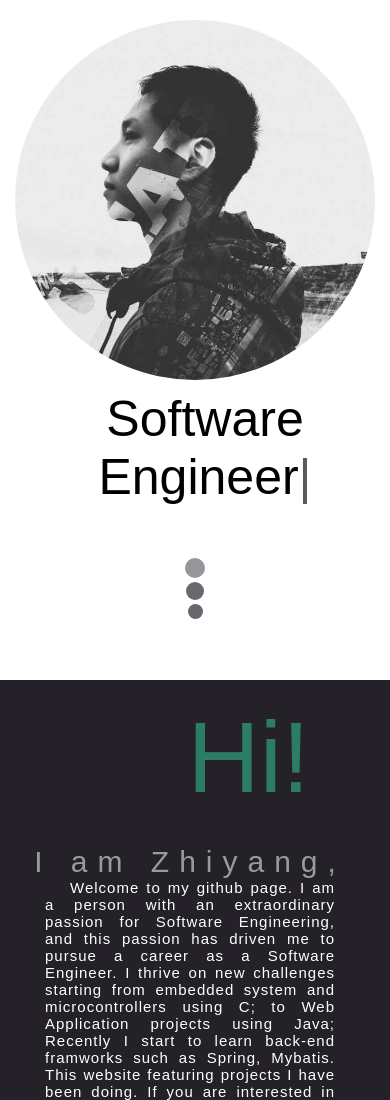
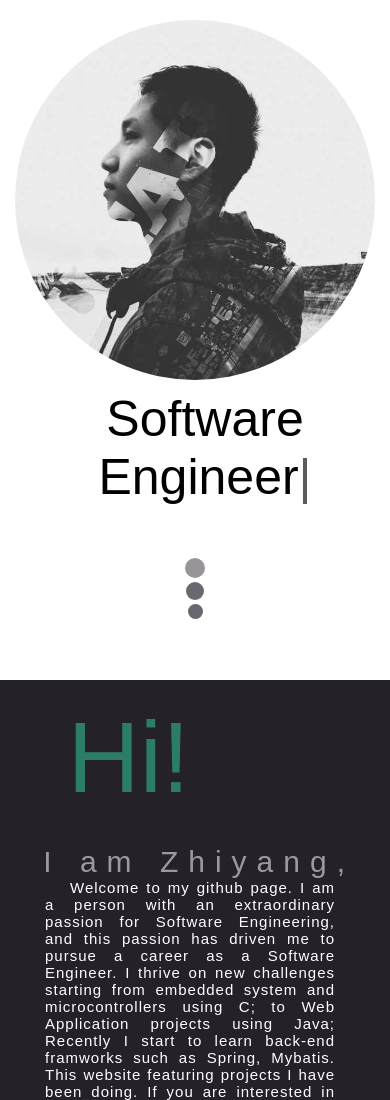
Before and after one commit to ZhiyangLin/zhiyanglin.github.io, a plain HTML site: page index.html in a window 390 px wide. Shown: the top 1100 px of the page. Drawn offline with Linux system fonts and the light colour scheme.

Commit message:
greeting align

```diff
--- a/css/index.css
+++ b/css/index.css
@@ -595,7 +595,7 @@ section#homepage {
         height: 500px;
     }*/
     #about-top-greeting h1 {
-        margin:20px 0 20px 140px;
+        margin:20px 0 20px 20px;
         text-align: center;
         opacity: 0.54;
         font-size: 100px;
@@ -610,7 +610,7 @@ section#homepage {
         color:white;
         letter-spacing: 10px;
         margin: 10px 20px 0 10px;
-        vertical-align: center;
+        text-align: right;
     }
     #about-description p{
         color:white;
```
